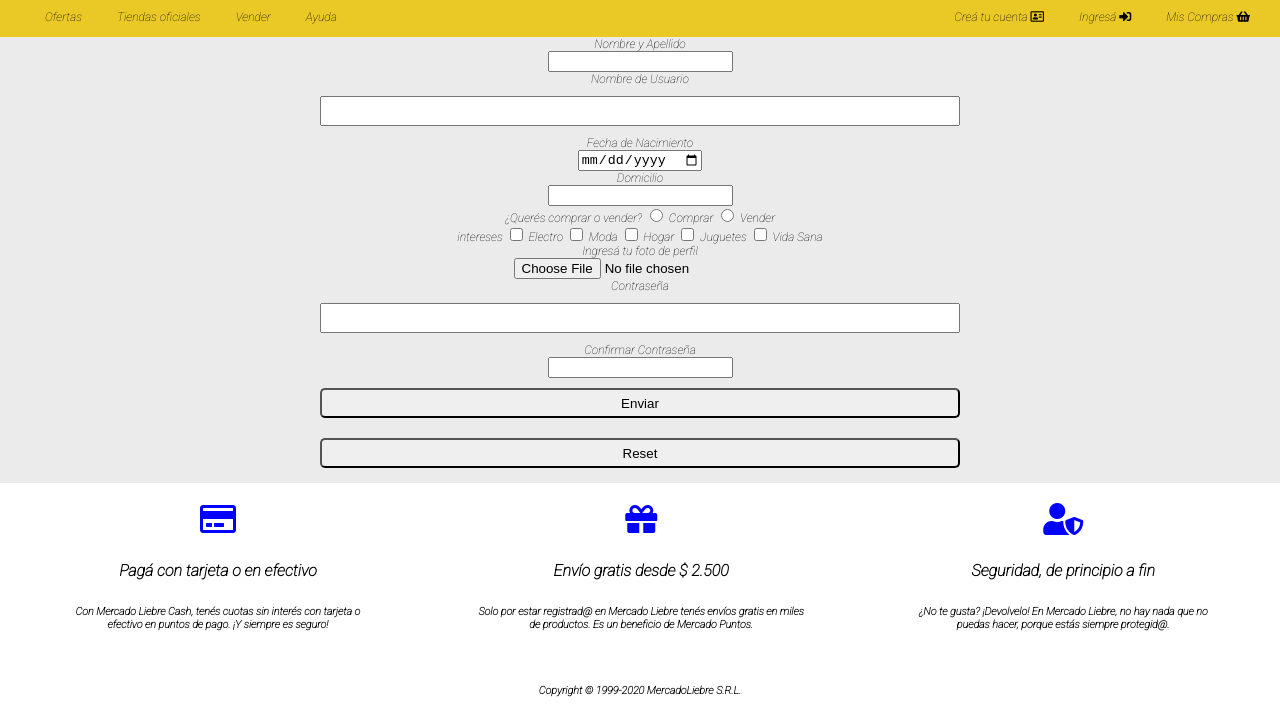
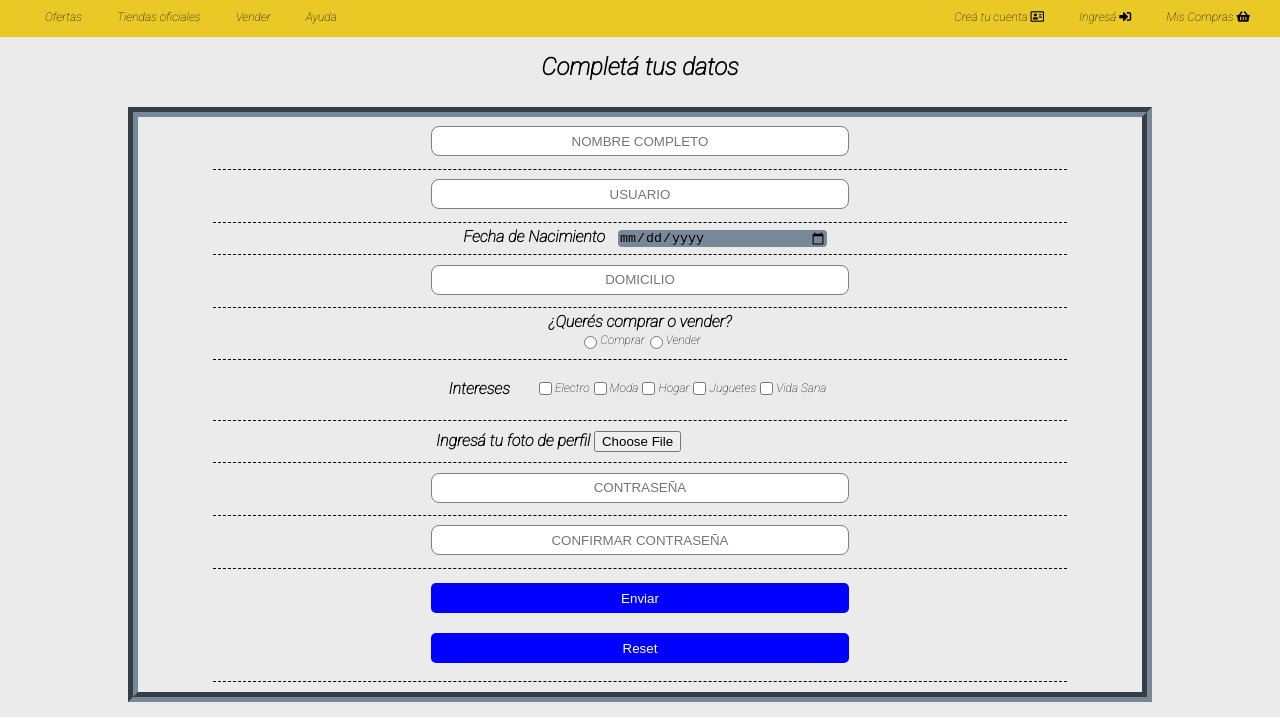
Before and after one commit to MatiDalce/mercadoLiebre, a website: page views/register.html in a window 1280 px wide. Shown: the part 76-800 px from the top of the page. Drawn offline with Linux system fonts and the light colour scheme.

Commit message:
Registro casi completo

```diff
--- a/public/css/style.css
+++ b/public/css/style.css
@@ -19,6 +19,12 @@
         padding-top: 20px;
       }
 
+
+      #bday { border-radius: 4px;
+        border: none;
+        width: 25%;
+         background-color: lightslategray;
+      }
          .logo { width: 50%;
           height: auto;
            }
@@ -89,8 +95,10 @@ a:visited{color:black;}
                   .mainRegister {
                     display: flex;
                     flex-direction: column;
-                    width: 80vw;
+                    width: 100%;
+                    margin: auto;
                   }
+
 
                   .botonlogin { background-color: blue;
                     color: white;
@@ -110,45 +118,191 @@ a:visited{color:black;}
 
 
                   .formularioRegistro { display: flex;
+                    margin: 0px auto 0px auto;
                   flex-direction: column;
-                align-items: center;}
+                align-items: center;
+              width: 85%;
+            background-color: transparent;
+
+
+      border: 2px solid grey;
+    border-top: none;
+  border-bottom: none;}
+
+  .fotodePerffield { padding:10px;}
+
+
+  .inputFoto { color: transparent;
+  margin: auto;}
+
+ .completatusdatoscaja { display: flex;
+  margin: 0px auto 0px auto;
+flex-direction: column;
+align-items: center;
+width: 85%;
+background-color: transparent;
+
+
+border: 2px solid grey;
+border-top: none;
+border-bottom: none;}
+
+.opCompra{ display: flex;
+flex-direction: row;
+justify-content: center;
+margin:2px;}
 
 
 
                 h2 {text-align: left;
                 margin-left: 8%;}
 
-                  #submit  {margin: 10px auto;
+                 button  {margin: 10px auto;
                   width: 50%;
+                  background-color: blue;
+    color: white;
+    text-align: center;
+    border-radius: 4px;
+    border: 0px solid blue;
 
 
                 height:30px;
 
                  border-radius: 5px;}
 
-                 #reset {margin: 10px auto;
-                  width: 50%;
+
+                 .botonlogin {
+    background-color: blue;
+    color: white;
+    text-align: center;
+    border-radius: 4px;
+    border: 0px solid blue;}
 
 
-                height:30px;
 
-                 border-radius: 5px;}
-
-                 #submit:hover { background-color: #0022AA;
+               button:hover { background-color: #0022AA;
                 color: white;}
 
-                #reset:hover { background-color: #0022AA;
-                color:white;}
 
-                  #pass {margin: 10px auto;
+                #pass {margin: 5px auto;
                   width: 50%;
                 height:30px;
-              border-radius: 8px solid lightgrey  }
+              border-radius: 8px  ;
+            border: 1px solid grey;
+          text-align:center }
 
-                  #usuario {margin: 10px auto;
-                  width: 50%;
-                height:30px;
-              border-radius: 8px solid lightgrey  }
+              #usuario {margin: 5px auto;
+                width: 50%;
+              height:30px;
+            border-radius: 8px ;
+          border: 1px solid grey;
+        text-align:center }
+
+        #domicilio {margin: 5px auto;
+          width: 50%;
+        height:30px;
+      border-radius: 8px ;
+    border: 1px solid grey;
+  text-align:center; }
+
+  .fechadeB { font-size: 16px;
+   color: black;
+  font-weight: bold;
+margin: 3px 10px;}
+
+.Intereses {  font-size: 16px;
+  color: black;
+ font-weight: bold;
+margin: 3px 10px
+;
+text-align: left;}
+
+.interesesContenedor { display: flex ;
+flex-direction: row;
+justify-content: center;
+align-items: center;}
+
+.fechaContenedor { padding-top: 3px;
+margin: 2px auto;}
+
+.venderOcom { font-size: 16px;
+font-weight: bold;
+margin:2px auto;}
+
+.categoriasIntereses {  display: flex;
+  text-align: left;
+  flex-direction: row;
+  flex-wrap: wrap;
+
+  align-items: center;
+  font-size: 14x;
+  padding:15px;
+
+ color:black;
+justify-content: left;}
+
+  fieldset{ border: none;
+  border-bottom: 1px dashed black;
+padding: 2px auto;
+width: 100%;
+margin: auto;}
+            #confirpass {margin: 5px auto;
+              width: 50%;
+            height:30px;
+          border-radius: 8px  ;
+        border: 1px solid grey;
+      text-align:center }
+
+          #email {margin: 5px auto;
+            width: 50%;
+          height:30px;
+        border-radius: 8px  ;
+      border: 1px solid grey;
+    text-align:center}
+
+
+      #pass:hover {margin: 5px auto;
+        width: 50%;
+      height:30px;
+    border-radius: 8px  ;
+  border: 2px solid grey; }
+
+    #usuario:hover {margin: 5px auto;
+      width: 50%;
+    height:30px;
+  border-radius: 8px ;
+border: 2px solid grey; }
+
+  #confirpass:hover {margin: 5px auto;
+    width: 50%;
+  height:30px;
+border-radius: 8px  ;
+border: 2px solid grey; }
+
+#email:hover {margin: 5px auto;
+  width: 50%;
+height:30px;
+border-radius: 8px  ;
+border: 2px solid grey;}
+
+        #fotodeU {width: 30%;}
+
+        .tituloingresafoto { font-size: 16px;
+        text-align: left;
+        font-weight: bold;
+        }
+
+
+
+  .interesesCaja { width: 100%;
+                   display: flex;
+                  flex-direction: column;}
+
+
+
+
+
+
 
 
 
@@ -161,6 +315,8 @@ a:visited{color:black;}
         .contenedorProductosSeccion { display: flex;
                     flex-direction: column;
                   }
+
+
 
              .productosCaja {
                         background-color: white;
@@ -258,6 +414,8 @@ a:visited{color:black;}
     h2 { text-align: center;
     margin: 10px auto;}
 
+    .categoriasIntereses {justify-content: center;}
+
     .contenedorProductosSeccion{ display: flex;
     flex-direction: row;
   flex-wrap: wrap;
@@ -285,6 +443,11 @@ justify-content: center;}
             margin: auto;
          }
 
+         .contenedorFormulario { border:10px groove lightslategray;
+        width: 80%;
+      margin: 10px;
+    padding-bottom: 10px; }
+
          .liletico {display: none;}
 
          li { margin-right: 30px;
@@ -309,6 +472,19 @@ justify-content: center;}
       margin: 1px;
     align-items: center;}
     .footersection { margin:auto 7px;}
+
+    .formularioRegistro { display: flex;
+      margin: 0px auto 0px auto;
+    flex-direction: column;
+  text-align: center;
+width: 85%;
+background-color: transparent;
+border: none;}
+
+.completatusdatoscaja{border: none;}
+
+
+
 
             }
 
--- a/views/register.html
+++ b/views/register.html
@@ -24,12 +24,14 @@
 <body>
 
   <header>
-    <div class = contenedorBarraLogoLeyenda>
-   <span class=logo> <img height="50px" width="100%" src="/images/logo-mercado-liebre.svg" alt="logo de mercadolibre " /> </span>
+    <div class=contenedorBarraLogoLeyenda>
+      <span class=logo> <img height="50px" width="100%" src="/images/logo-mercado-liebre.svg"
+          alt="logo de mercadolibre " /> </span>
       <span id="barraBusqueda">
         <input type="search" id="search" name="search" placeholder="Buscar productos">
       </span>
-     <span id="leyendaSinInteres"> <h3> <i class="fas fa-hand-holding-usd"> </i> Comprá en cuotas y sin tarjeta de crédito</h3>
+      <span id="leyendaSinInteres">
+        <h3> <i class="fas fa-hand-holding-usd"> </i> Comprá en cuotas y sin tarjeta de crédito</h3>
       </span>
     </div>
 
@@ -42,13 +44,15 @@
 
       </ul>
 
-<br/>
+      <br />
 
 
       <ul type=none>
-       <li > <a class= liletico href="http://localhost:3000/register"> Creá tu cuenta </a> <a  href="http://localhost:3000/register"><i class="far fa-address-card"></i></a></li>
-       <li> <a  class= liletico href="http://localhost:3000/login"> Ingresá </a> <a href="http://localhost:3000/login"><i class="fas fa-sign-in-alt"></i></a></li>
-       <li> <a class= liletico href="d">  Mis Compras  </a><i class="fas fa-shopping-basket"></i></li>
+        <li> <a class=liletico href="http://localhost:3000/register"> Creá tu cuenta </a> <a
+            href="http://localhost:3000/register"><i class="far fa-address-card"></i></a></li>
+        <li> <a class=liletico href="http://localhost:3000/login"> Ingresá </a> <a href="http://localhost:3000/login"><i
+              class="fas fa-sign-in-alt"></i></a></li>
+        <li> <a class=liletico href="d"> Mis Compras </a><i class="fas fa-shopping-basket"></i></li>
       </ul>
 
     </span>
@@ -58,62 +62,94 @@
 
 
 
-  <main >
+  <main class="mainRegister">
 
-       <div class="mainregister" >
+    <div class="completatusdatoscaja">
+
+
+      <h1 id=completadatos> Completá tus datos</h1>
+    </div>
+
+  <div class="contenedorFormulario">
+
+
       <form method="POST" class="formularioRegistro">
-
-            <label for="nombre">Nombre y Apellido</label>
-            <input type="text" id="nombre" name="nombre">
 
 
 
-            <label for="usuario">Nombre de Usuario</label>
-            <input type="text" id="usuario" name="usuario">
+
+            <fieldset>
+        <input type="text" id="usuario" name="nombreYapellido"  placeholder="NOMBRE COMPLETO">
+
+      </fieldset>
 
 
 
-            <label for="bday">Fecha de Nacimiento</label>
+      <fieldset>
+
+        <input type="text" id="usuario" name="usuario"  placeholder="USUARIO">
+ </fieldset>
+
+ <fieldset class="fechaContendor">
+
+        <label for="bday" class="fechadeB">Fecha de Nacimiento</label>
           <input type="date" id="bday" name="bday">
+</fieldset>
+
+
+<fieldset>
+
+        <input type="text" id="domicilio" name="domicilio"  placeholder="DOMICILIO">
+</fieldset>
+
+<fieldset>
+
+        <label for="tipodeu" class="venderOcom">¿Querés comprar o vender?     </label>
+<div class="opCompra">
+          <input type="radio" value="comprar" name="tipodeu" > Comprar </input>
+          <input type="radio" value="vender" name="tipodeu"> Vender </input></div>
+   </fieldset>
 
 
 
-            <label for="domicilio">Domicilio</label>
-            <input type="text" id="domicilio" name="domicilio">
+  <fieldset class="interesesContenedor">
+        <label for="intereses" class="Intereses"> Intereses  </label>
+
+           <div class="categoriasIntereses">
+            <input type="checkbox" id="intereses" name="intereses" value="Electro"> Electro </input>
+            <input type="checkbox" id="intereses" name="intereses" value="Moda"> Moda </input>
+            <input type="checkbox" id="intereses" name="intereses" value="Hogar"> Hogar </input>
+            <input type="checkbox" id="intereses" name="intereses" value="Juguetes"> Juguetes</input>
+            <input type="checkbox" id="intereses" name="intereses" value="VidaSana"> Vida Sana</input></div>
+
+            </fieldset>
 
 
 
-            <label>¿Querés comprar o vender?
-              <input type="radio" value="comprar" name="tipodeu" > Comprar </input>
-              <input type="radio" value="vender" name="tipodeu"> Vender </input>
-            </label>
 
 
-
-            <label for="intereses" class="ckeckbox">intereses
-            <input type="checkbox" id="intereses" name="intereses" value="Electro"> Electro </input>
-            <input type="checkbox" id="intereses" name="intereses" value="Moda"> Moda    </input>
-            <input type="checkbox" id="intereses" name="intereses" value="Hogar"> Hogar   </input>
-            <input type="checkbox" id="intereses" name="intereses" value="Juguetes"> Juguetes</input>
-            <input type="checkbox" id="intereses" name="intereses" value="VidaSana"> Vida Sana</input>
-           </label>
-
-            <label for="fotodeU">Ingresá tu foto de perfil</label>
-            <input type="file" id="fotodeU" name="fotodeU">
+          <fieldset class="fotodePerffield">
+      <label for="fotodeU" class="tituloingresafoto"> Ingresá tu foto de perfil
 
 
+      <input type="file" id="fotodeU" name="fotodeU" class=inputFoto></label>
 
-              <label for="pass">Contraseña</label>
-              <input type="password" id="pass" name="pass">
+    </fieldset>
 
 
+  <fieldset>
+        <input type="password" id="pass" name="pass"  placeholder="CONTRASEÑA">
 
-                <label for="confirpass">Confirmar Contraseña</label>
-                <input type="password" id="confirpass" name="confirpass">
+      </fieldset>
 
+    <fieldset>
+        <input type="password" id="confirpass" name="confirpass"  placeholder="CONFIRMAR CONTRASEÑA">
+      </fieldset>
+    <fieldset>
+        <button type="submit" id="submit" name="submit"> Enviar</button>
 
-              <button type="submit" id="submit" name="submit"> Enviar</button>
          <button type="reset" id="reset" name="reset">Reset</button>
+        </fieldset>
 
 
           </form>
```
Lines whose indentation alone changed are shown as unchanged.
